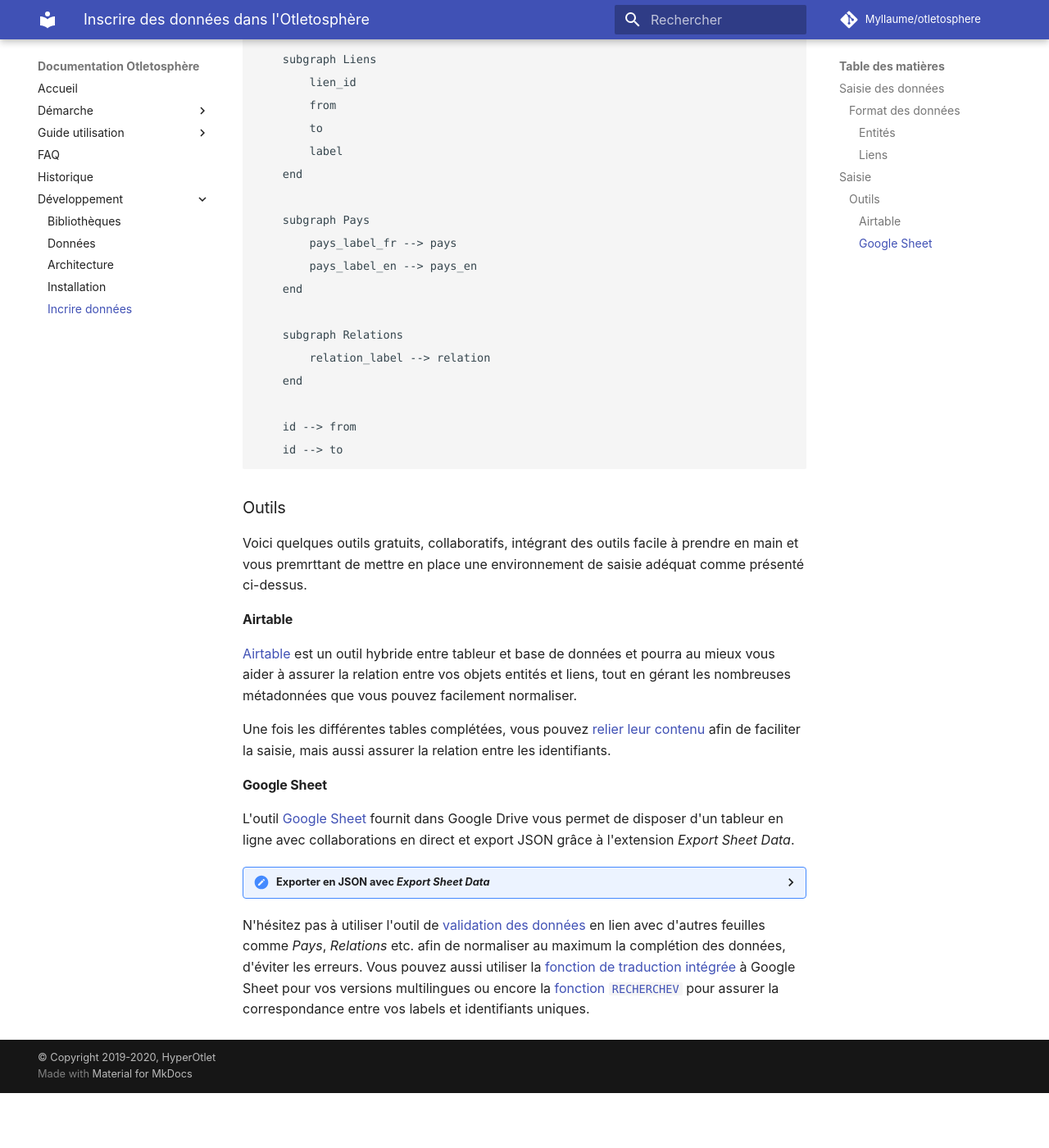
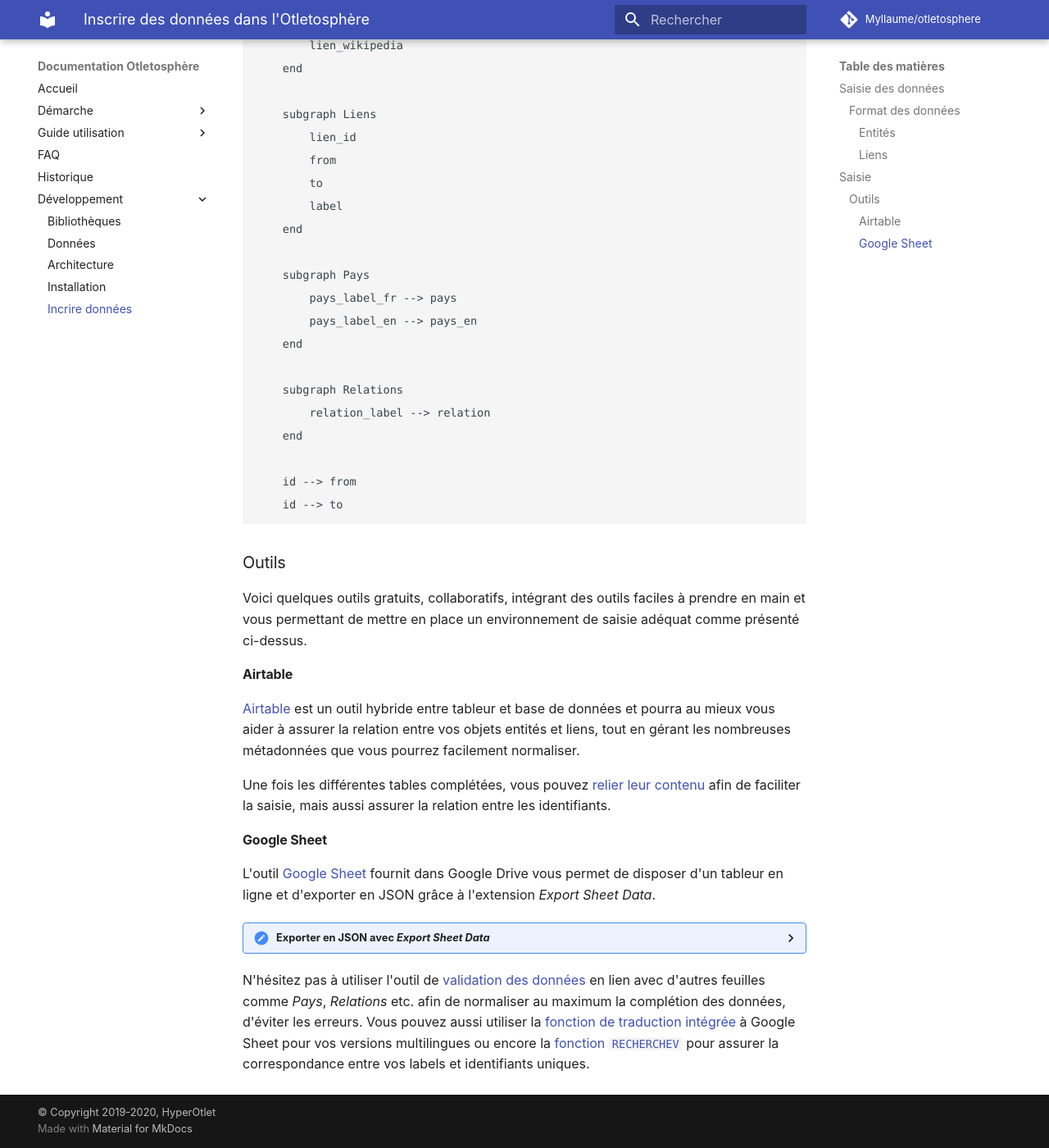
Before and after one commit to graphlab-fr/opensphere-web-app, an MkDocs documentation site: the page built from docs/inscrire donnees.md, in a window 1280 px wide and 1400 px high, scrolled down 2648 px. Shown: the whole window at 82% size. Built offline with MkDocs 1.6.1 and Material for MkDocs 9.7.7, drawn with Linux system fonts in a browser that asks for light colours; comment, search, counter and statistics services are not loaded; before the commit the page ends 3981 px from its top, so only the background shows below that; some of the changed text lies outside the part shown.

Commit message:
[edit] inscrire donnees.md

```diff
--- a/docs/inscrire donnees.md
+++ b/docs/inscrire donnees.md
@@ -142,17 +144,17 @@
 
 ### Outils
 
-Voici quelques outils gratuits, collaboratifs, intégrant des outils facile à prendre en main et vous premrttant de mettre en place une environnement de saisie adéquat comme présenté ci-dessus.
+Voici quelques outils gratuits, collaboratifs, intégrant des outils faciles à prendre en main et vous permettant de mettre en place un environnement de saisie adéquat comme présenté ci-dessus.
 
 #### Airtable
 
-[Airtable](https://airtable.com/) est un outil hybride entre tableur et base de données et pourra au mieux vous aider à assurer la relation entre vos objets entités et liens, tout en gérant les nombreuses métadonnées que vous pouvez facilement normaliser.
+[Airtable](https://airtable.com/) est un outil hybride entre tableur et base de données et pourra au mieux vous aider à assurer la relation entre vos objets entités et liens, tout en gérant les nombreuses métadonnées que vous pourrez facilement normaliser.
 
 Une fois les différentes tables complétées, vous pouvez [relier leur contenu](https://support.airtable.com/hc/en-us/articles/360042311734) afin de faciliter la saisie, mais aussi assurer la relation entre les identifiants.
 
 #### Google Sheet
 
-L'outil [Google Sheet](https://www.google.fr/intl/fr/sheets/about/) fournit dans Google Drive vous permet de disposer d'un tableur en ligne avec collaborations en direct et export JSON grâce à l'extension *Export Sheet Data*.
+L'outil [Google Sheet](https://www.google.fr/intl/fr/sheets/about/) fournit dans Google Drive vous permet de disposer d'un tableur en ligne et d'exporter en JSON grâce à l'extension *Export Sheet Data*.
 
 ??? tips "Exporter en JSON avec *Export Sheet Data*"
     Installez l'extension Google Sheet depuis l'onglet *Modules complémentaires*, bouton *Télécharger des modules complémentaires*.
```
Also changed, not shown: other parts of docs/inscrire donnees.md (+5 -3 lines).
